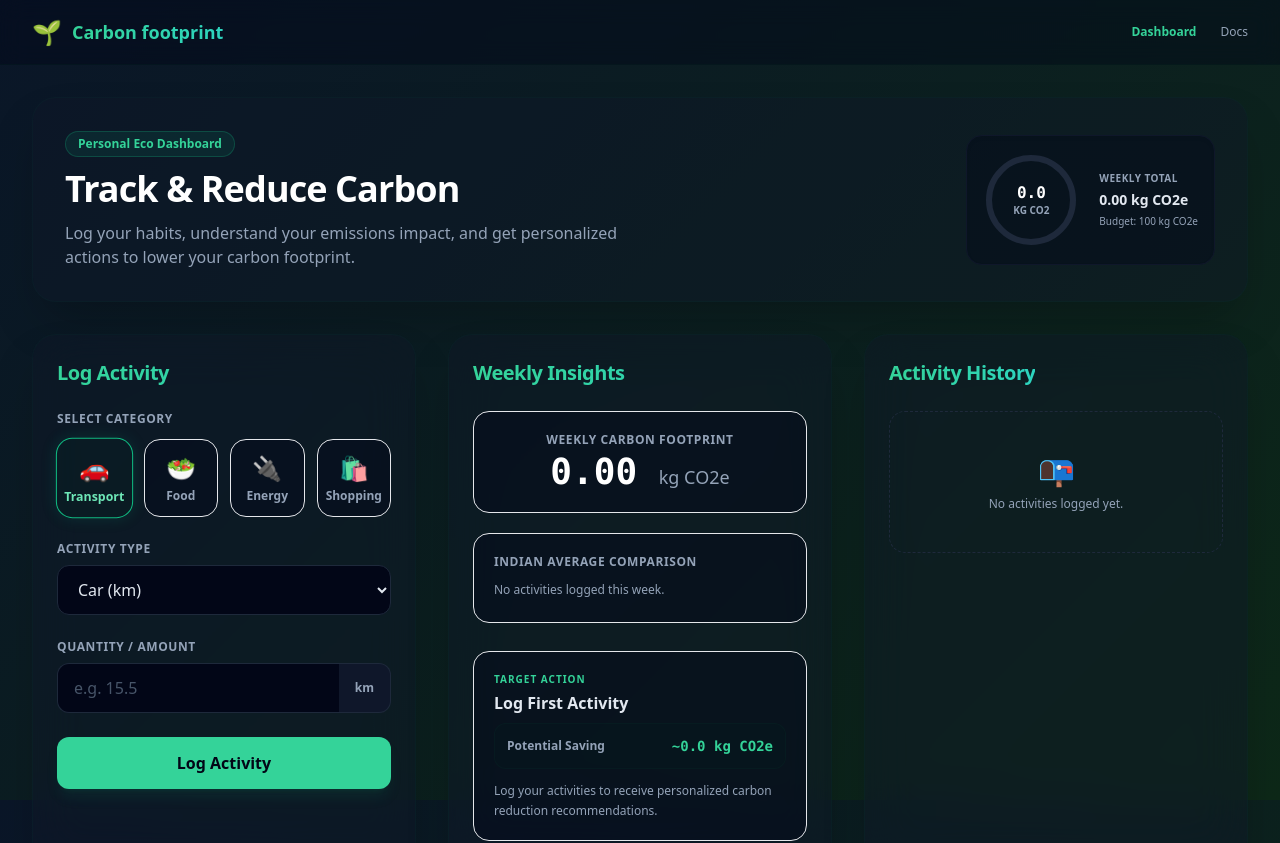
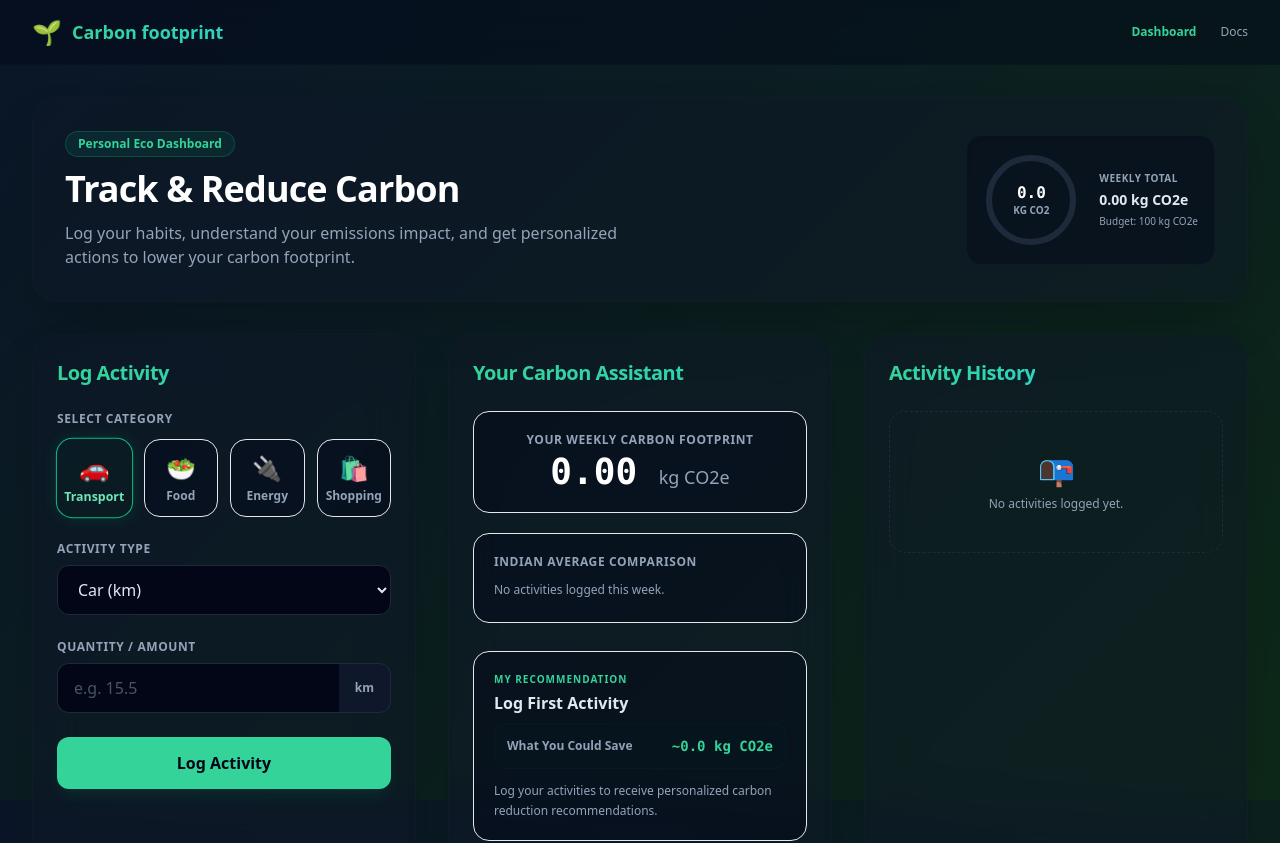
Before and after one commit to Droquix/carbon-footprint-app, a React (Vite) app: page / in a window 1280 px wide. Shown: the top 843 px of the page. Built offline with nearby package versions, Linux system fonts and the light colour scheme.

Commit message:
feat: adopt first-person assistant voice phrasing in InsightsCard and RecommendationCard labels

```diff
--- a/src/components/InsightsCard.tsx
+++ b/src/components/InsightsCard.tsx
@@ -23,15 +23,15 @@ export function InsightsCard({ insights }: InsightsCardProps) {
   return (
     <section className="bg-slate-900/40 backdrop-blur-xl border border-emerald-900/10 rounded-3xl p-6 shadow-2xl transition-all duration-300 hover:border-emerald-500/20 flex flex-col justify-between h-full">
       <div>
-        <h2 className="text-xl font-bold text-slate-100 mb-6 bg-gradient-to-r from-emerald-400 to-teal-400 bg-clip-text text-transparent tracking-tight">Weekly Insights</h2>
+        <h2 className="text-xl font-bold text-slate-100 mb-6 bg-gradient-to-r from-emerald-400 to-teal-400 bg-clip-text text-transparent tracking-tight">Your Carbon Assistant</h2>
         <div className="bg-slate-950/40 border border-slate-850 rounded-2xl p-5 mb-5 text-center">
-          <span className="block text-xs font-bold uppercase tracking-wider text-slate-400 mb-1">Weekly Carbon Footprint</span>
+          <span className="block text-xs font-bold uppercase tracking-wider text-slate-400 mb-1">Your Weekly Carbon Footprint</span>
           <p className="text-4xl font-extrabold text-white font-mono">
             {displayCO2.toFixed(2)} <span className="text-lg font-medium text-slate-400 font-sans">kg CO2e</span>
           </p>
           {highestImpactCategory !== "none" && (
             <div className="mt-3 pt-3 border-t border-slate-900/60 flex justify-between items-center text-xs">
-              <span className="text-slate-400 font-semibold">Highest Contributor:</span>
+              <span className="text-slate-400 font-semibold">Your Primary Source:</span>
               <span className="font-bold text-slate-300">{contributors[highestImpactCategory]}</span>
             </div>
           )}
--- a/src/components/RecommendationCard.tsx
+++ b/src/components/RecommendationCard.tsx
@@ -14,12 +14,12 @@ export function RecommendationCard({
   return (
     <div className="bg-slate-950/40 border border-slate-850 rounded-2xl p-5 mt-2">
       <span className="block text-[10px] font-bold text-emerald-400 uppercase tracking-widest mb-1">
-        Target Action
+        My Recommendation
       </span>
       <h3 className="text-base font-bold text-slate-200 mb-2">{headline}</h3>
       <div className="flex items-center justify-between gap-3 bg-emerald-950/10 border border-emerald-900/10 rounded-xl p-3 mb-3">
         <span className="text-xs text-slate-400 font-semibold">
-          Potential Saving
+          What You Could Save
         </span>
         <span className="text-sm font-bold text-emerald-400 font-mono">
           ~{saving} CO2e
```
Also changed, not shown: 1 other file (tests, documents, lock files or other folders).
